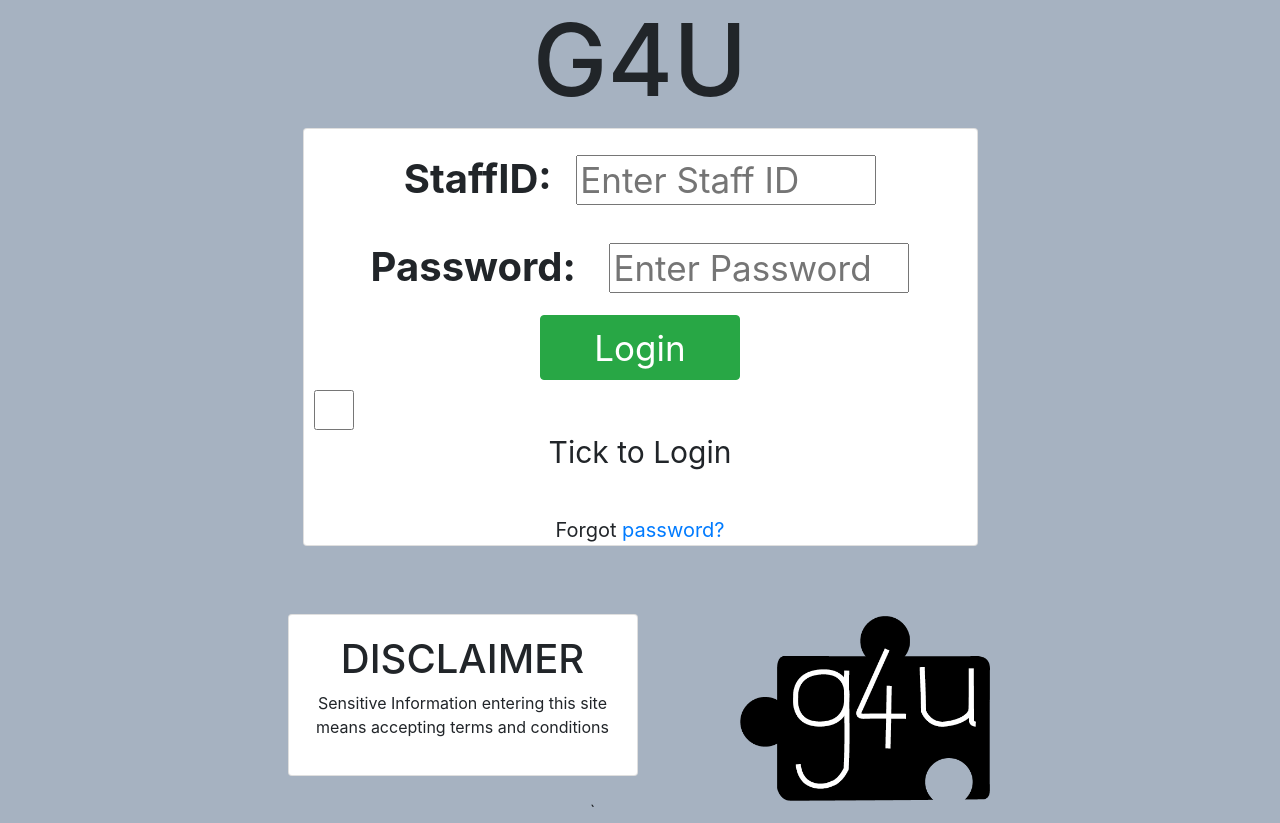
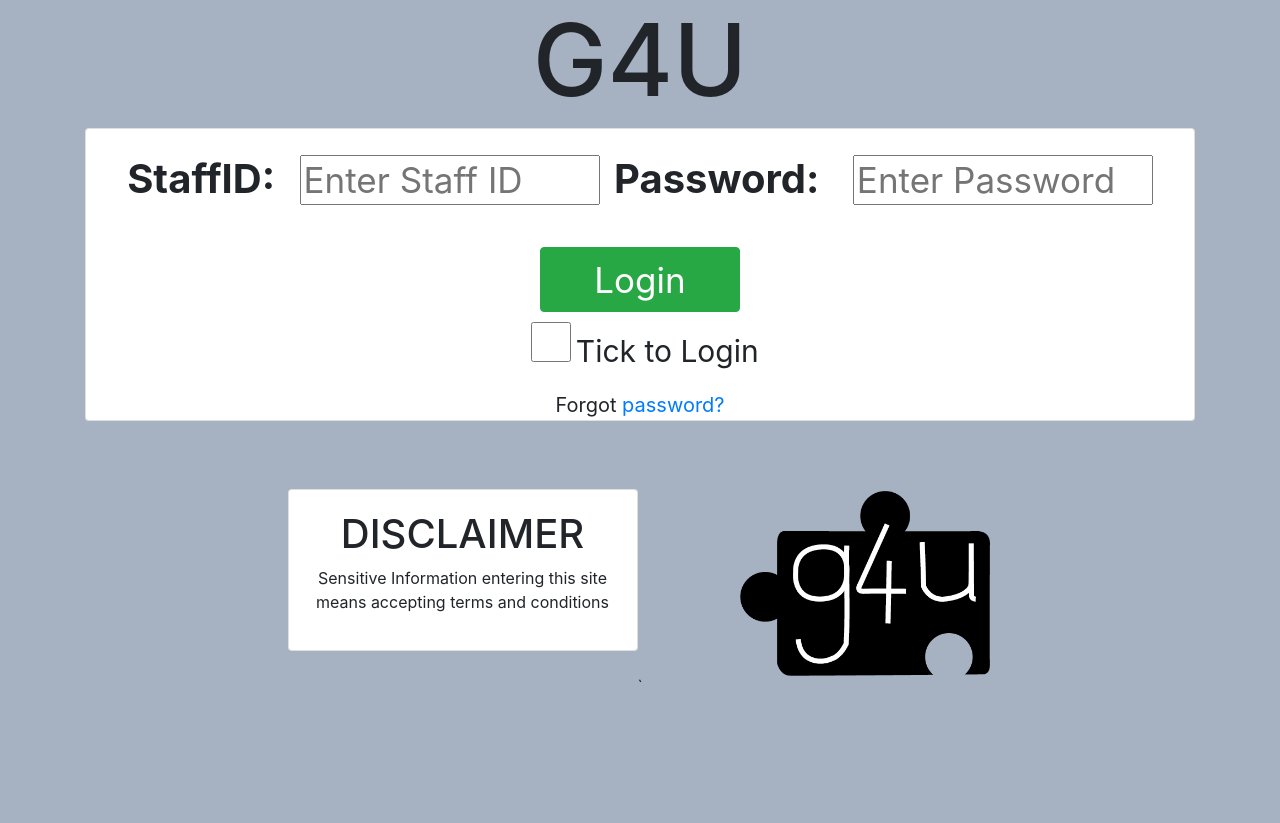
Before and after one commit to danielducp/GroupDesignProject, a PHP site: page /homepage.php in a window 1280 px wide. After the commit the page ends 682 px from the top, so only its background shows below. Run offline with PHP 8.4, Linux system fonts and the light colour scheme.

Commit message:
User and password on same line

```diff
--- a/HomePage.css
+++ b/HomePage.css
@@ -4,4 +4,6 @@
 input.largerCheckbox {
 	width: 40px;
 	height: 40px;
+	margin-left:10px;
+	margin-top:10px;
 }
--- a/homepage.php
+++ b/homepage.php
@@ -8,33 +8,26 @@
   <script src="https://ajax.googleapis.com/ajax/libs/jquery/3.4.1/jquery.min.js"></script>
   <script src="https://cdnjs.cloudflare.com/ajax/libs/popper.js/1.16.0/umd/popper.min.js"></script>
   <script src="https://maxcdn.bootstrapcdn.com/bootstrap/4.4.1/js/bootstrap.min.js"></script>
-  <body style="background-color:#a6b2c1">
-  <style>
-        input.largerCheckbox {
-
-        }
-  </style>
 </head>
 <body style="background-color:#a6b2c1">
   <h1 align="center" style="font-size: 100px; ">G4U</h1>
   <form action="customerloggingin.php" method="post">
   <div class="container" align="center">
     <div>
-        <div class="card" style="width:675px" align="center">
+      <div class="card" align="center">
         <div class="card-body" >
-        <label for="StaffID" style=" font-size: 40px; padding-right: 20px;"><b>StaffID:</b></label>
-        <input type="text" placeholder="Enter Staff ID" name="StaffID" required style="height: 50px;width: 300px; font-size: 35px">
+          <label for="StaffID" style=" font-size: 40px; padding-right: 20px; display: inline-block;"><b>StaffID:</b></label>
+          <input type="text" placeholder="Enter Staff ID" name="StaffID" required style="height: 50px; width: 300px; font-size: 35px; margin-right: 10px">
+          <label for="Password" style="font-size: 40px; padding-right: 29px; display: inline-block;"><b>Password:</b></label>
+          <input type="password" placeholder="Enter Password" name="Password" required style="height: 50px; width: 300px; font-size: 35px;">
+        </div>
+        <div class= "loginpagearea">
+          <button type="submit" style="width: 200px;  height:65px; font-size: 35px; margin-top:10px"  class="btn btn-success">Login</button>
         </div>
         <div>
-        <label for="Password" style="font-size: 40px; padding-right: 29px"><b>Password: </b></label>
-        <input type="password" placeholder="Enter Password" name="Password" required style="height: 50px;width: 300px; font-size: 35px;">
+          <input type="checkbox" class="largerCheckbox" name="savecookie" style="width: 40px; height: 40px; margin-left:10px;	margin-top:10px; display: inline-block">
+          <p style="font-size:30px; display: inline-block">Tick to Login</p><br>
         </div>
-      <div class= "loginpagearea">
-      <button type="submit" style="width: 200px;  height:65px; font-size: 35px; margin-top:10px"  class="btn btn-success">Login</button></div>
-      <input type="checkbox" style=" width: 40px;
-            height: 40px;
-            margin-left:10px;
-            margin-top:10px; " class="largerCheckbox" name="savecookie"> <p style="font-size:30px"> Tick to Login </p><br>
         <span class="psw"  style="font-size:20px">Forgot <a href="#">password?</a></span>
       </div>
     </div>
@@ -55,11 +48,14 @@
     <div class="row">
       <div class="col">
         <div class="card" style="width:350px">
-        <div class="card-body" >    <h1>DISCLAIMER</h1>
-        <p>Sensitive Information entering this site means accepting terms and conditions</p></div>
+          <div class="card-body" >
+            <h1>DISCLAIMER</h1>
+            <p>Sensitive Information entering this site means accepting terms and conditions</p>
+          </div>
         </div>
       </div>
       <img src="g4uimageprototype.png" alt="G4ULogo"  style="width:250px; margin-right: 10px; background-color: transparent; position:relative; right:100px; top:2px;"></img>
     </div>
+  </div>
 </body>
 </html>`
```
Lines whose indentation alone changed are shown as unchanged.
